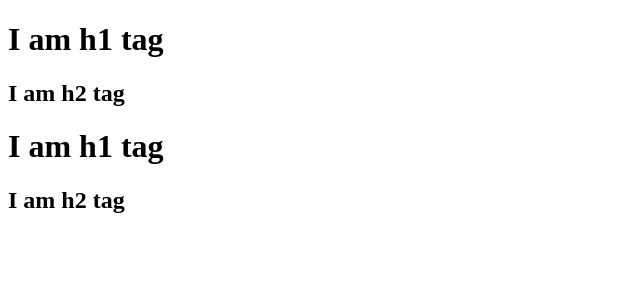
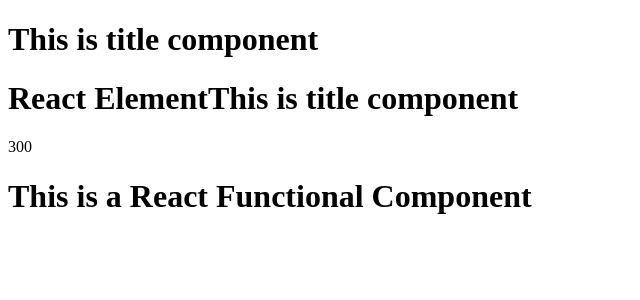
Before and after one commit to AnushaBalusu/namaste-react, a React (Vite) app: page / in a window 1280 px wide. Shown: the top 300 px of the page, without its empty margins (0-640 px from the left). Built offline with nearby package versions, Linux system fonts and the light colour scheme.

Commit message:
episode-03 JSX basics

```diff
--- a/App.js
+++ b/App.js
@@ -1,15 +1,48 @@
 import React from "react";
 import ReactDOM from "react-dom/client";
 
-const parent = React.createElement("div", {id: "parent"}, [
-    React.createElement("div", {id: "child1"}, [
-        React.createElement("h1", {}, "I am h1 tag"),
-        React.createElement("h2", {}, "I am h2 tag")
-    ]),
-    React.createElement("div", {id: "child2"}, [
-        React.createElement("h1", {}, "I am h1 tag"),
-        React.createElement("h2", {}, "I am h2 tag")
-    ])
-]);
-const root_react = ReactDOM.createRoot(document.getElementById("root"));
-root_react.render(parent);
+
+const jsxHeading = <h1>This is a JSX heading</h1>
+
+const element = <span>React Element</span>;
+
+const title = (
+    <h1 className="head" tabIndex="5">
+        {element}
+        This is title component
+    </h1>
+);
+
+const Title = () => (
+    <h1 className="head" tabIndex="5">
+        This is title component
+    </h1>
+);
+
+const number = 1000;
+
+const HeadingComponent = () => {
+    return <h1>This is a React Functional Component</h1>;
+}
+
+const HeadingComponent2 = () => <h1>This is a React Functional Component</h1>;
+
+const HeadingComponent3 = () => (
+    <div id="container">
+        <Title />
+        {title}
+        {100 + 200}
+        <h1 className="heading">This is a React Functional Component</h1>
+    </div>
+);
+
+const headingElement = (
+    <h1>This is a React Element</h1>
+);
+
+console.log(HeadingComponent);
+console.log(headingElement);
+
+const root = ReactDOM.createRoot(document.getElementById("root"));
+//root.render(headingElement);
+root.render(<HeadingComponent3/>);
--- a/index.html
+++ b/index.html
@@ -8,7 +8,7 @@
 </head>
 <body>
     <div id="root">
-        <h1>This is header</h1>
+        <h1>Not Rendered</h1>
     </div>
     <script type="module" src="./App.js"></script>
 </body>
--- a/package.json
+++ b/package.json
@@ -3,6 +3,8 @@
   "version": "1.0.0",
   "description": "",
   "scripts": {
+    "start": "parcel index.html",
+    "build": "parcel build index.html",
     "test": "jest"
   },
   "repository": {
```
